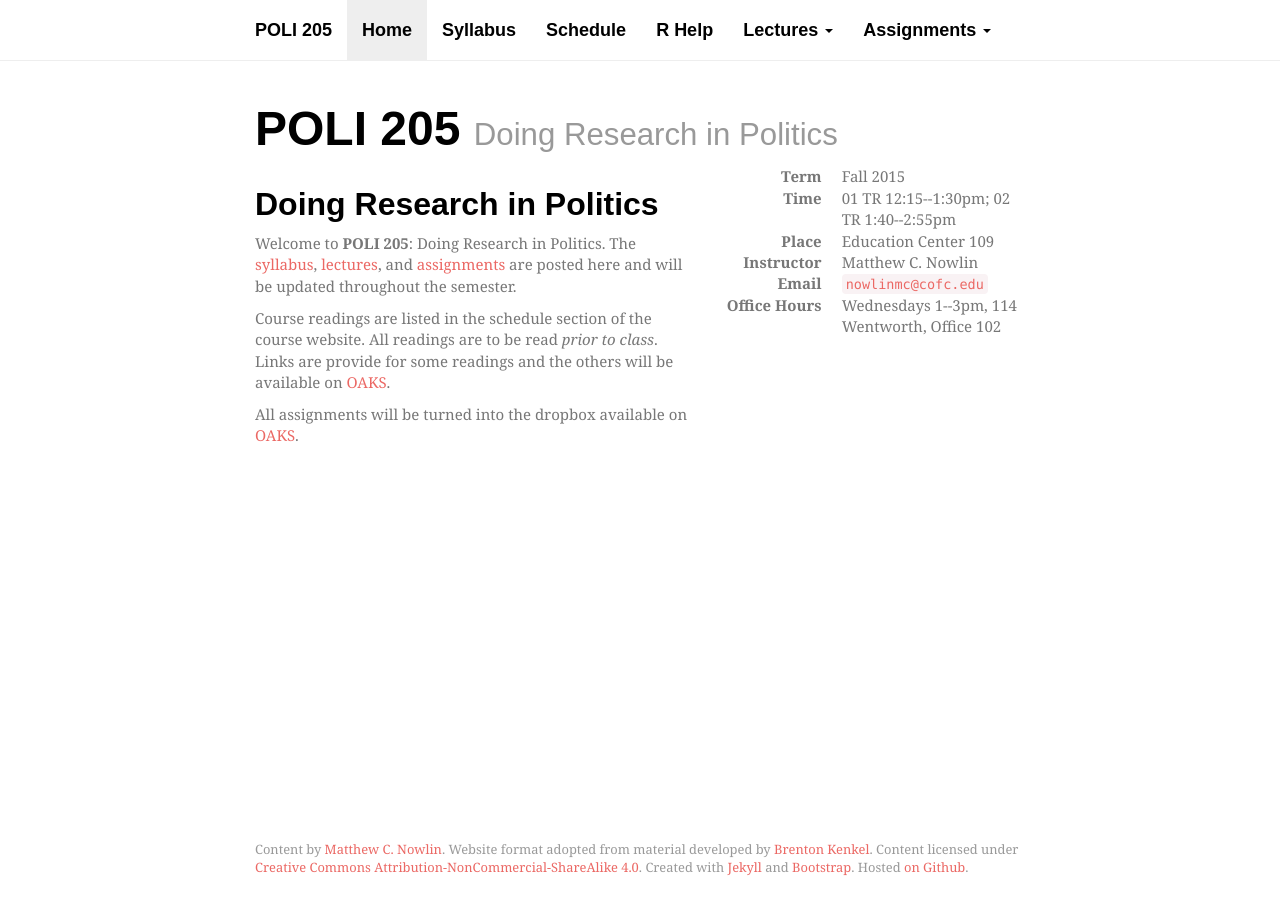
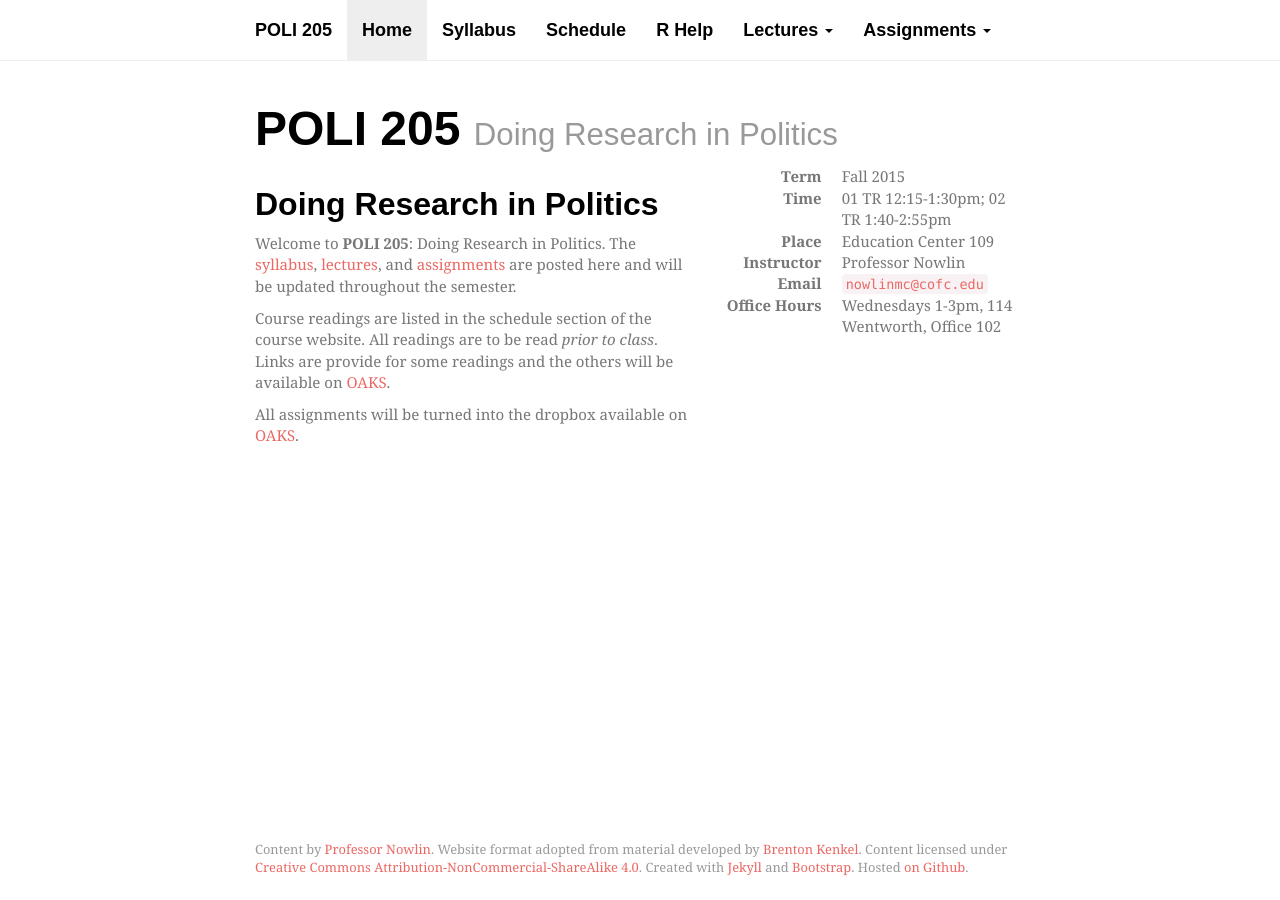
Before and after one commit to mnowlin/poli205, a Jekyll site: the page built from index.md, in a window 1280 px wide. Built offline with Jekyll 4.4.1, drawn with Linux system fonts in a browser that asks for light colours; nearby versions of some CDN libraries; some web fonts are replaced; a file with an impossible date is left out.

Commit message:
update yml

```diff
--- a/_data/course.yml
+++ b/_data/course.yml
@@ -3,5 +3,5 @@ name: Doing Research in Politics
 description: >-
   In this course we will examine .
 term: Fall 2015
-time: 01 TR 12:15--1:30pm; 02 TR 1:40--2:55pm
+time: 01 TR 12:15-1:30pm; 02 TR 1:40-2:55pm
 room: Education Center 109
--- a/_data/instructor.yml
+++ b/_data/instructor.yml
@@ -1,5 +1,5 @@
-name: Matthew C. Nowlin
+name: Professor Nowlin
 office: 114 Wentworth, Office 102
-office_hours: Wednesdays 1--3pm
+office_hours: Wednesdays 1-3pm
 email: nowlinmc@cofc.edu
 url: http://www.matthewcnowlin.com/
```
Also changed, not shown: syllabus.md (+2 -4 lines), 3 other files.
